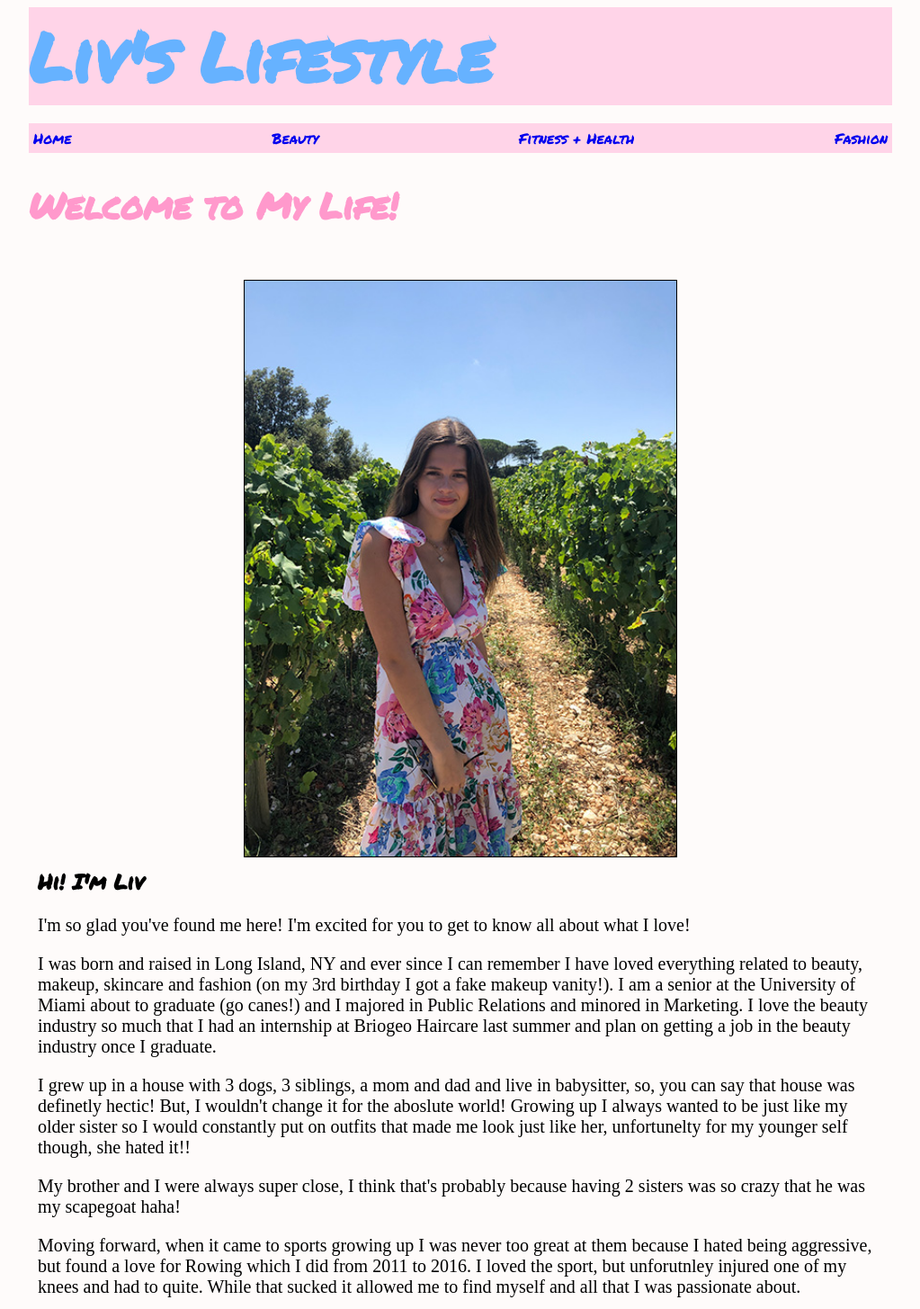
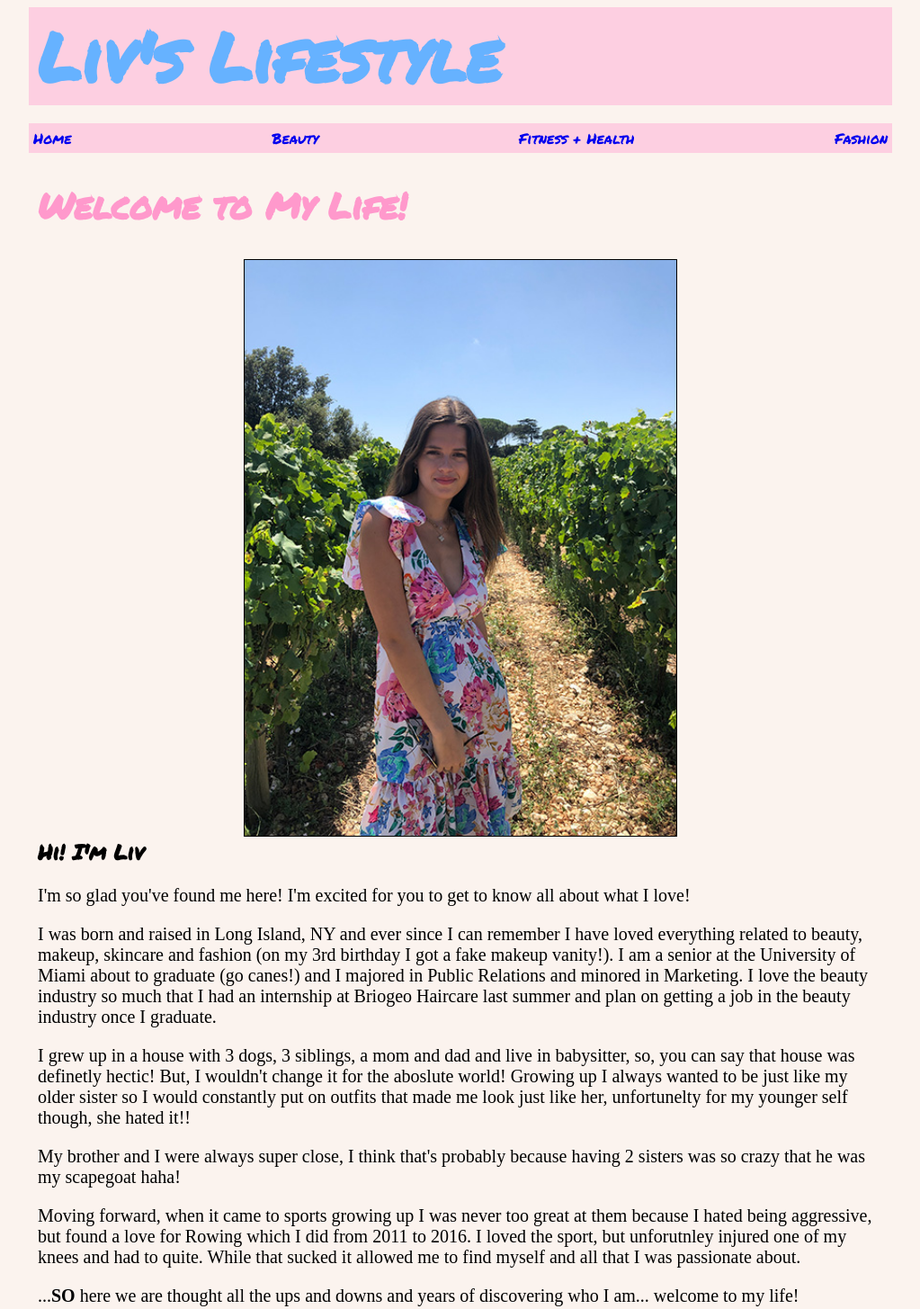
Before and after one commit to oxg147/oxg147.github.io, a plain HTML site: page index.html in a window 1280 px wide. Shown: the top 1455 px of the page at 90% size, without its empty margins (128-1151 px from the left). Drawn offline with Linux system fonts and the light colour scheme; a web font is replaced by a local one.

Commit message:
Update style.css

```diff
--- a/css/style.css
+++ b/css/style.css
@@ -2,7 +2,7 @@
 
 
 body {
-  background-color: rgba(250,239,231,.2);
+  background-color: rgba(250,239,231,.7);
 }
 
 #wrapper{
@@ -49,6 +49,7 @@ img:hover{
   z-index: 10;
   transition: all 1s ease-in;
 }
+
 h1,
 nav,
 footer {
@@ -64,8 +65,6 @@ nav ul {
   display: flex;
   justify-content: space-between;
 }
-
-
 
 a:link {
   text-decoration: none;
@@ -102,11 +101,12 @@ h1{
   font-size: 75px;
   margin: 0;
   color: rgb(102,178,255);
+  padding-left: 10px;
 }
 
 h2{
   font-size: 40px;
-  margin-top: 10px;
+  margin: 10px;
   color: rgb(255,153,204);
 }
 
@@ -117,7 +117,8 @@ h3{
 section{
   font-family:"Pompiere";
   font-size: 20px;
-  padding: 10px;
+  padding-left: 10px;
+  padding-right: 10px;
 }
 
 footer{
```
